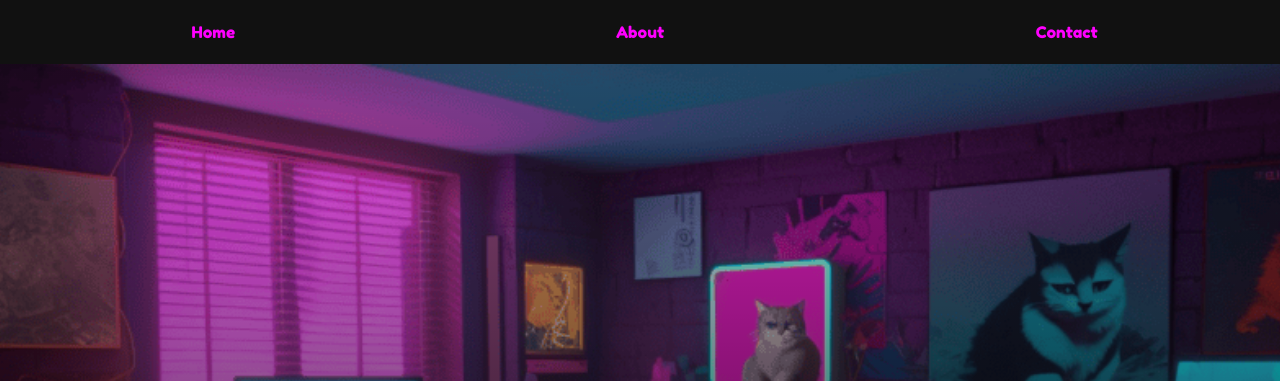
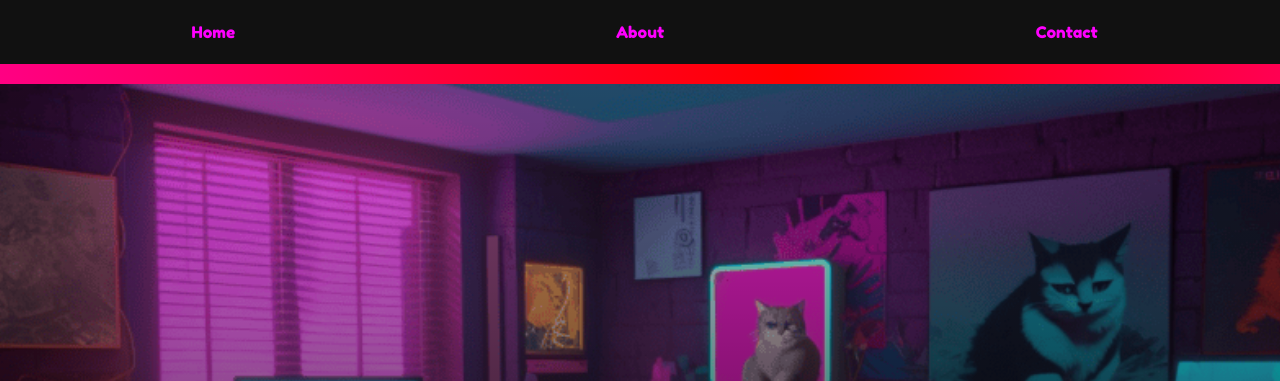
Before and after one commit to Pak1u/webdproj1, a plain HTML site: page index.html in a window 1280 px wide. Shown: the top 381 px of the page. Drawn offline with Linux system fonts and the light colour scheme.

Commit message:
added argb

```diff
--- a/index.html
+++ b/index.html
@@ -6,7 +6,7 @@
     <link rel="stylesheet" href="styles.css">
     <link rel="stylesheet" href="https://fonts.googleapis.com/css2?family=Fredoka+One&display=swap" />
     <link rel="stylesheet" href="odometer.css">
-    <title>Your Portfolio</title>
+    <title>Hare Krishna "Pak1u"</title>
 </head>
 <body>
 <div class="side-line left-line"></div>
@@ -26,6 +26,7 @@
                 </div>
 
         </nav>
+        <div id="argb"></div>
     </header>
 
     <section id="home" class="section">
```
